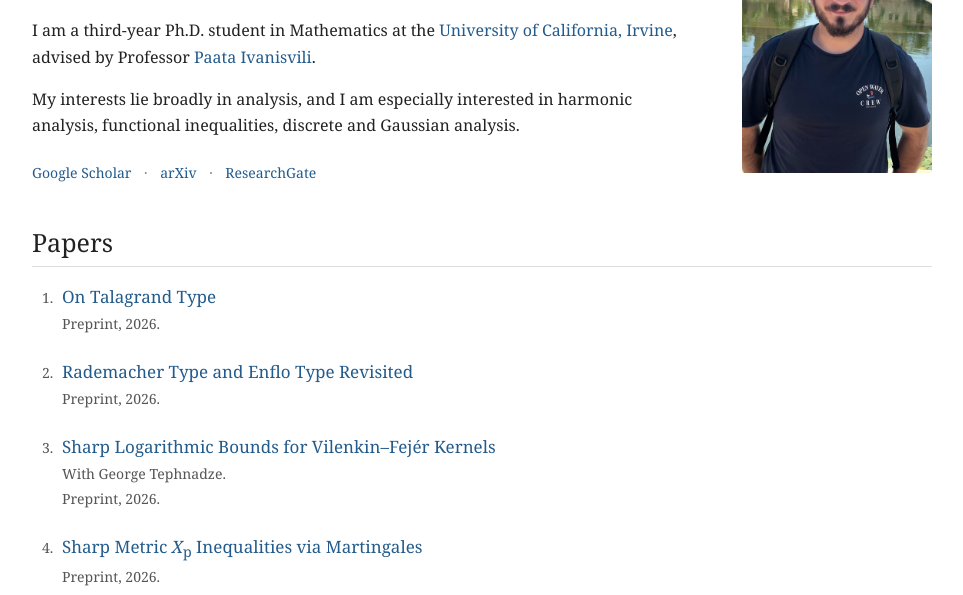
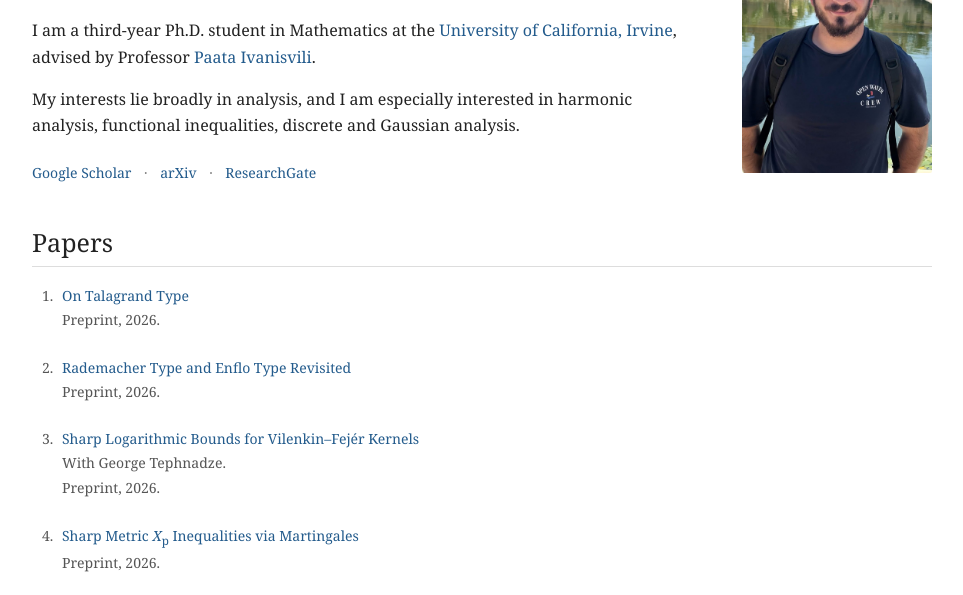
Before and after one commit to nareshidze/nareshidze.github.io, a plain HTML site: page index.html in a window 1280 px wide. Shown: the part 205-800 px from the top of the page, without its empty margins (158-1121 px from the left). Drawn offline with Linux system fonts and the light colour scheme.

Commit message:
Match paper title sizes to Talks and Teaching text

```diff
--- a/assets/style.css
+++ b/assets/style.css
@@ -25,7 +25,7 @@ p{margin-bottom:16px}
 .papers{padding-left:25px;margin:0}
 .paper{padding-left:5px;margin-bottom:24px}
 .paper::marker{font-size:14px;color:var(--muted)}
-.paper-title{font-size:17px;line-height:1.5;font-weight:normal;margin:0 0 3px}
+.paper-title{font-size:14px;line-height:1.5;font-weight:normal;margin:0 0 3px}
 .paper-authors,.paper-venue{font-size:14px;line-height:1.6;color:var(--muted);margin:0 0 3px}
 .sr-only{position:absolute;width:1px;height:1px;margin:-1px;padding:0;overflow:hidden;clip:rect(0,0,0,0);white-space:nowrap;border:0}
 .teaching-table{border-collapse:collapse;text-align:left;width:100%;font-size:14px}
@@ -40,5 +40,5 @@ p{margin-bottom:16px}
 address{font-size:14px;font-style:normal;line-height:1.8}
 footer{border-top:1px solid var(--line);padding:18px 0 25px;font:12px/1.6 Arial,sans-serif;color:var(--muted);display:flex;justify-content:space-between;gap:20px}
 @media(max-width:680px){.page{padding-inline:22px}.intro{grid-template-columns:minmax(0,1fr) 145px;gap:27px}.portrait{width:145px}h1{font-size:33px}.intro-copy p{font-size:15px}.affiliation{font-size:13px!important}.profile-links span{margin:0 5px}nav{gap:24px}}
-@media(max-width:500px){body{font-size:16px}.page{padding-inline:20px}header{padding-top:20px}nav{font-size:13px;gap:23px}main{padding-top:26px}.intro{grid-template-columns:1fr;gap:24px;margin-bottom:32px}.intro-copy{display:contents}.intro h1{grid-row:1;margin:0}.portrait{grid-row:2;width:150px;margin:0}.intro .affiliation{grid-row:3;margin:0}.intro p{margin:0}.intro .profile-links{font-size:14px}h1{font-size:34px}h2{font-size:24px}.paper{padding-left:2px;margin-bottom:22px}.papers{padding-left:22px}.paper-title{font-size:16px}.paper-authors,.paper-venue{font-size:13px}.teaching-table{font-size:13px}.teaching-table td:first-child{width:112px;padding-right:13px;font-size:12px}.course-code{display:block;min-width:0;margin-bottom:2px}.talks{font-size:13px}section{margin-bottom:34px}footer{font-size:11px}}
+@media(max-width:500px){body{font-size:16px}.page{padding-inline:20px}header{padding-top:20px}nav{font-size:13px;gap:23px}main{padding-top:26px}.intro{grid-template-columns:1fr;gap:24px;margin-bottom:32px}.intro-copy{display:contents}.intro h1{grid-row:1;margin:0}.portrait{grid-row:2;width:150px;margin:0}.intro .affiliation{grid-row:3;margin:0}.intro p{margin:0}.intro .profile-links{font-size:14px}h1{font-size:34px}h2{font-size:24px}.paper{padding-left:2px;margin-bottom:22px}.papers{padding-left:22px}.paper-title{font-size:13px}.paper-authors,.paper-venue{font-size:13px}.teaching-table{font-size:13px}.teaching-table td:first-child{width:112px;padding-right:13px;font-size:12px}.course-code{display:block;min-width:0;margin-bottom:2px}.talks{font-size:13px}section{margin-bottom:34px}footer{font-size:11px}}
 @media print{.page{max-width:none;padding:0}body{font-size:11pt}header,footer,.skip-link{display:none}.intro{grid-template-columns:minmax(0,1fr) 120px;gap:25px}.portrait{width:120px}h1{font-size:25pt}h2{font-size:18pt}.paper,.talks li{break-inside:avoid}.paper-title{font-size:12pt}.paper-authors,.paper-venue,.teaching-table,.talks,address{font-size:10pt}a{color:black}.intro-copy{display:block}.intro p{margin-bottom:12px}}
```
